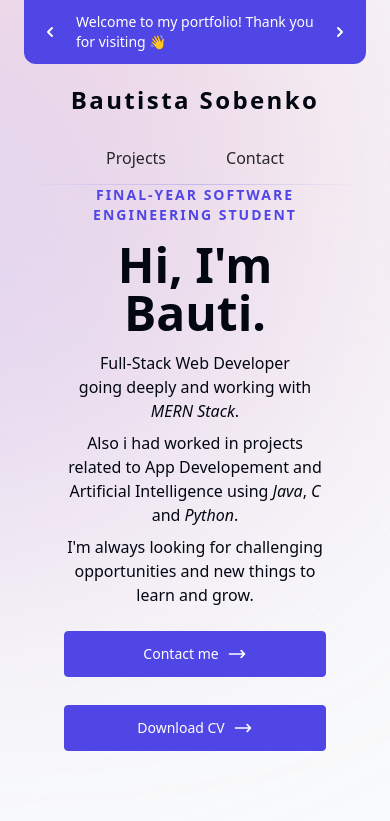
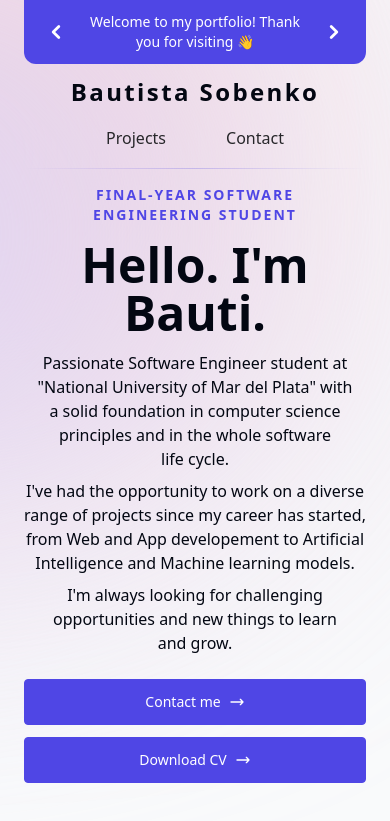
Before and after one commit to BautiSobenko/portfolio, a Next.js app: page / in a window 390 px wide. Shown: the top 821 px of the page. Built offline with nearby package versions, Linux system fonts and the light colour scheme.

Commit message:
Responsive hero and Divider component

```diff
--- a/src/app/layout.tsx
+++ b/src/app/layout.tsx
@@ -22,7 +22,7 @@ export default function RootLayout({
         <Announcement />
         <Header />
         <Divider />
-        <div className="px-10">
+        <div className="md:px-10">
           {children}
         </div>
       </body>
--- a/src/app/page.tsx
+++ b/src/app/page.tsx
@@ -1,9 +1,10 @@
-import { Hero } from "@/components/ui"
+import { Hero, Divider } from "@/components/ui"
 
 const Page = () => {
   return (
     <main>
       <Hero />
+      <Divider />
     </main>
   )
 }
--- a/src/components/ui/Announcement.tsx
+++ b/src/components/ui/Announcement.tsx
@@ -28,7 +28,7 @@ const Announcement = () => {
   }
 
   return (
-    <div className={`rounded-b-xl w-full flex flex-row justify-between items-center gap-4 bg-indigo-600 px-4 py-3 text-white`} >
+    <div className={`rounded-b-xl w-full flex flex-row justify-between items-center gap-4 bg-indigo-600 px-4 py-3 text-white text-center`} >
       <button
         onClick={previous}
         className="font-bold hover:text-gray-500 sm:block sm:rounded sm:text-zinc-900"
@@ -36,7 +36,7 @@ const Announcement = () => {
       >
       <svg
         xmlns="http://www.w3.org/2000/svg"
-        className="h-5 w-5 rtl:rotate-180"
+        className="md:h-5 md:w-5 h-7 w-8 rtl:rotate-180"
         viewBox="0 0 20 20"
         fill="currentColor"
       >
@@ -57,7 +57,7 @@ const Announcement = () => {
     >
       <svg
         xmlns="http://www.w3.org/2000/svg"
-        className="h-5 w-5 rtl:rotate-180"
+        className="md:h-5 md:w-5 h-7 w-8 rtl:rotate-180"
         viewBox="0 0 20 20"
         fill="currentColor"
       >
--- a/src/components/ui/ButtonCV.tsx
+++ b/src/components/ui/ButtonCV.tsx
@@ -3,13 +3,13 @@ import React from 'react'
 const ButtonCV = ({ styles, name, href }: { styles:string, name:string, href:string }) => {
   return (
     <a
-  className={`inline-flex md:mx-20 text-sm lg:mx-0 items-center justify-center gap-2 rounded border px-8 py-3 ${styles}`}
+  className={`flex-grow flex text-sm items-center justify-center gap-2 rounded border py-3 ${styles}`}
   href={href}
 >
   <span className="text-sm font-medium"> {name} </span>
 
   <svg
-    className="h-5 w-5 rtl:rotate-180"
+    className="h-4 w-4 rtl:rotate-180"
     xmlns="http://www.w3.org/2000/svg"
     fill="none"
     viewBox="0 0 24 24"
--- a/src/components/ui/Header.tsx
+++ b/src/components/ui/Header.tsx
@@ -10,13 +10,13 @@ export const Header = () => {
 
   return (
     <header >
-      <nav className=" flex flex-col gap-3 md:gap-2 md:flex-row justify-between items-center py-2 px-2">
+      <nav className=" flex flex-col md:gap-2 md:flex-row justify-between items-center md:py-2 px-2">
         <div className="flex py-3 items-center gap-1 ">
-          <Link href="/" className="text-2xl font-semibold tracking-widest ">
+          <Link href="/" className="text-2xl font-semibold tracking-widest">
             Bautista Sobenko
           </Link>
         </div>
-        <div className="flex gap-12 text-md text-zinc-800">
+        <div className="flex gap-12 text-md text-zinc-800 mb-3 md:mb-0">
           {links.map( (link) => (
             <li className="list-none  rounded-lg p-1.5 " key={link.href}>
               <Link className="hover:text-indigo-600" href={link.href}>
--- a/src/components/ui/Hero.tsx
+++ b/src/components/ui/Hero.tsx
@@ -6,36 +6,34 @@ import ButtonCV from "./ButtonCV"
 
 const Hero = () => {
   return (
-    <section>
-      <div className="gap-20 flex flex-col text-center items-center lg:flex-row lg:text-start mx-auto text-pretty">
-        <div>
-          <div className="text-sm text-indigo-600 uppercase font-semibold tracking-[2px] mb-4">Final-year Software Engineering Student</div>
-          <h1 className="text-5xl font-bold">Hi, I'm Bauti.</h1>
+    <section className="flex flex-col items-center md:flex-row mx-auto mb-8">
+        <div className=" md:text-start text-center text-pretty">
+          <div className="text-sm text-indigo-600 uppercase font-semibold tracking-[2px] md:mt-8 my-4">Final-year Software Engineering Student</div>
+          <h1 className="text-5xl font-bold">Hello. I'm Bauti.</h1>
           <div className="subtitle pb-6 mt-3.5 max-w-xl">
-            <p className="mt-2">
-              Full-Stack Web Developer going deeply and working with <span className="italic">MERN Stack</span>.
+            <p className="mt-2 ">
+              Passionate Software Engineer student at "National University of Mar del Plata" with a solid foundation
+              in computer science principles and in the whole software life cycle.
             </p>
             <p className="mt-2">
-              Also i had worked in projects related to App Developement and Artificial Intelligence
-              using <span className="italic">Java</span>, <span className="italic">C</span> and <span className="italic">Python</span>.
+              I've had the opportunity to work on a diverse range of projects since my career has started, from Web and App developement to Artificial Intelligence and Machine learning models.
             </p>
             <p className="mt-2">
               I'm always looking for challenging opportunities and new things to learn and grow.
             </p>
           </div>
-          <div className="flex flex-col gap-7 lg:flex-row">
+          <div className="flex flex-col md:gap-7 gap-3 lg:flex-row md:mr-32">
             <ButtonCV href="/contact" name="Contact me" styles="border-indigo-600 bg-indigo-600 text-white hover:bg-transparent hover:text-indigo-600 focus:outline-none focus:ring active:text-indigo-500"/>
             <ButtonCV href="/download" name="Download CV" styles="border-indigo-600 bg-indigo-600 text-white hover:bg-transparent hover:text-indigo-600 focus:outline-none focus:ring active:text-indigo-500"/>
           </div>
         </div>
-        <Image className="max-h-fit pt-10"
+        <Image className="max-h-fit pt-10  "
           priority
           src={heroImage}
           alt="Illustration of a software engineer coding with his laptop"
           width={500}
           height={500}
         />
-      </div>
     </section>
   )
 }
```
